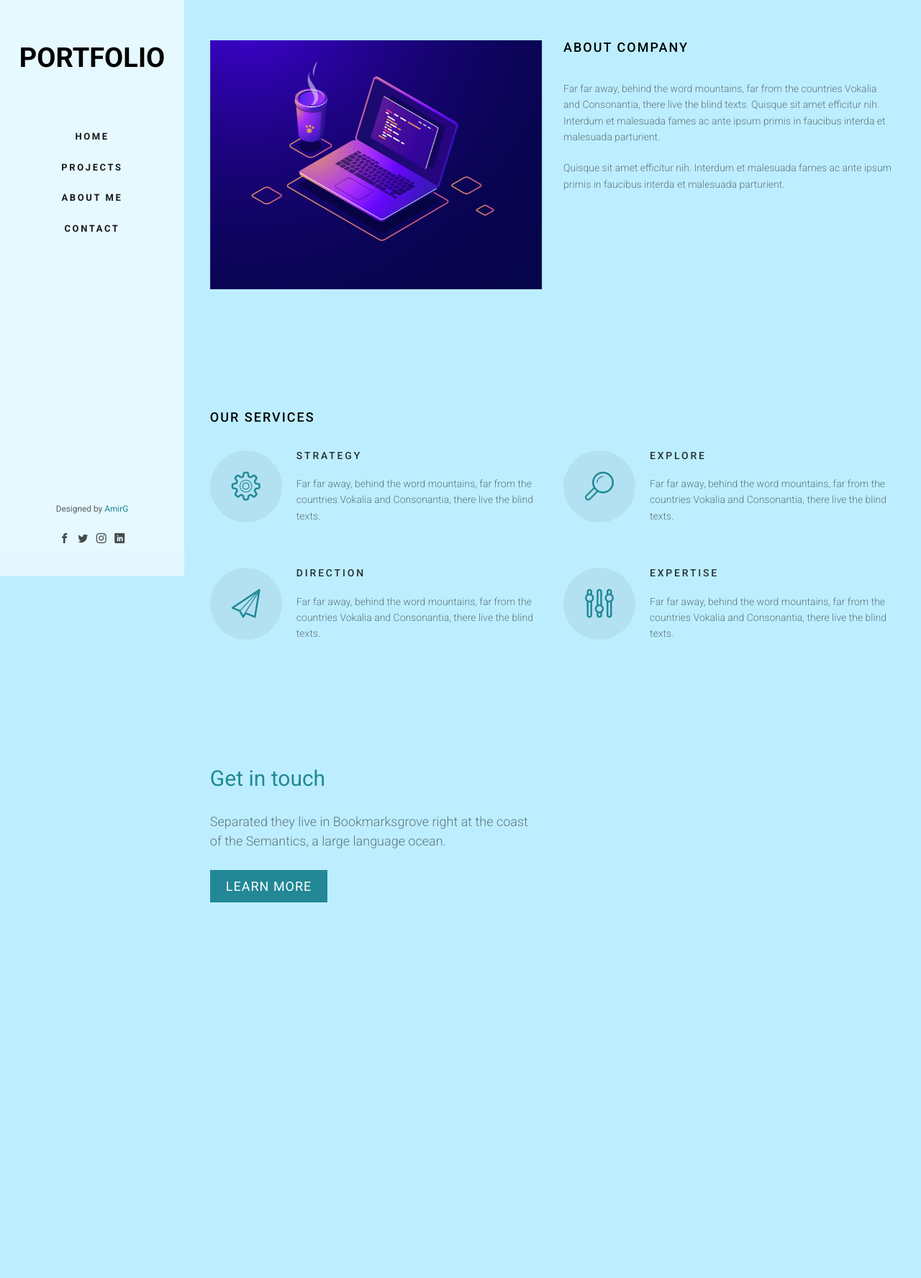
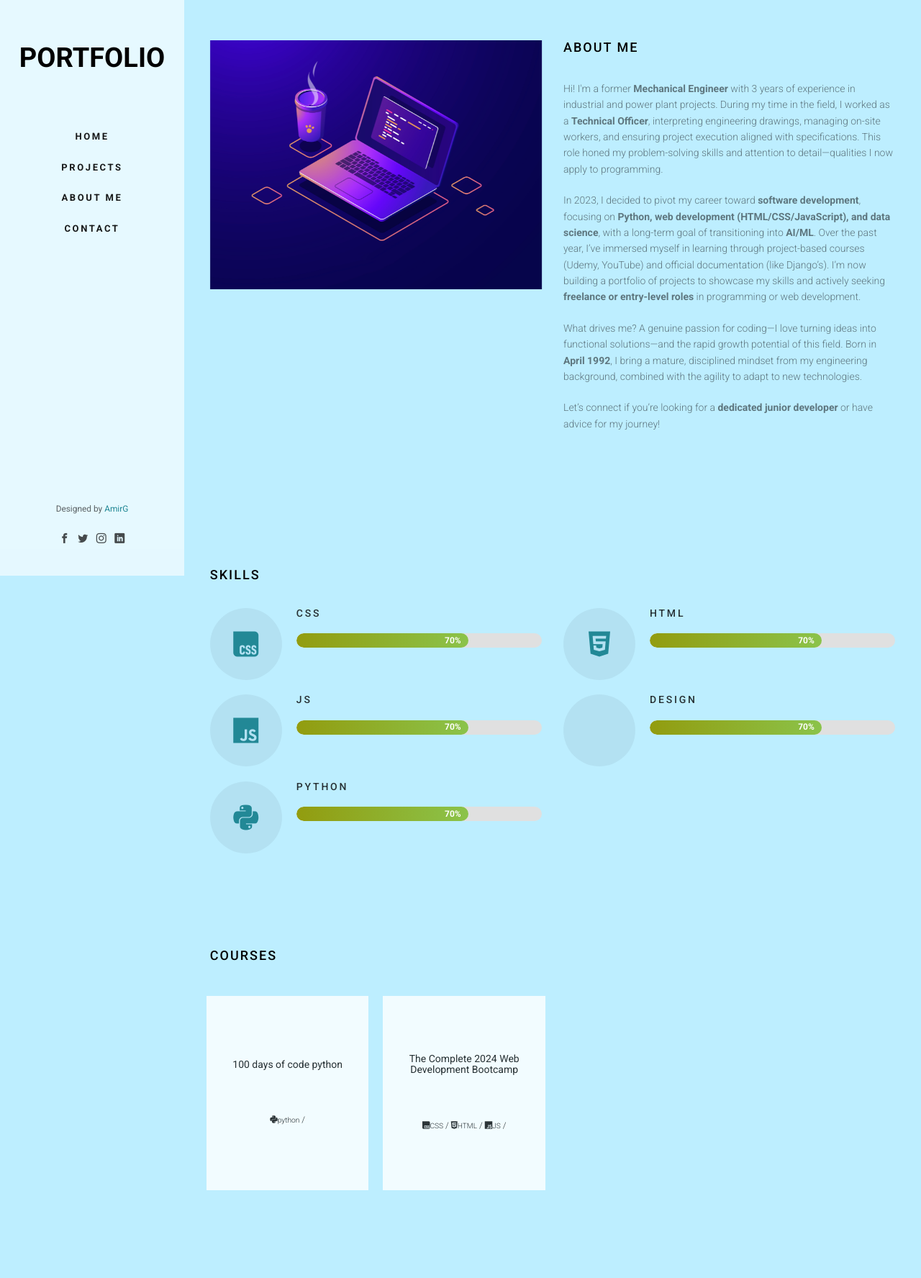
Before and after one commit to AMirSaLaRG/portfolio, a Django app: page /about/ in a window 1280 px wide. Shown: the whole page at 72% size. Before the commit the page ends 1254 px from the top, so only its background shows below. Run offline with Django 5.2, Linux system fonts and the light colour scheme; data comes from the database, SQL or seed files in the repository; both versions use the stored data as it was after the commit; some libraries are stand-ins or nearby versions; some web fonts are replaced.

```diff
--- a/first_protfolio/protfolio/templates/protfolio/about.html
+++ b/first_protfolio/protfolio/templates/protfolio/about.html
@@ -5,78 +5,82 @@
 			<div class="fh5co-narrow-content">
 				<div class="row row-bottom-padded-md">
 					<div class="col-md-6 animate-box" data-animate-effect="fadeInLeft">
-						<img class="img-responsive" src="{%static '/protfolio/images/img_bg_1.jpg'%}" alt="Free HTML5 Bootstrap Template by FreeHTML5.co">
+						<img class="img-responsive" style="margin-bottom: 20px" src="{%static '/protfolio/images/img_bg_1.jpg'%}" alt="Free HTML5 Bootstrap Template by FreeHTML5.co">
 					</div>
 					<div class="col-md-6 animate-box" data-animate-effect="fadeInLeft">
-						<h2 class="fh5co-heading">About Company</h2>
-						<p>Far far away, behind the word mountains, far from the countries Vokalia and Consonantia, there live the blind texts. Quisque sit amet efficitur nih. Interdum et malesuada fames ac ante ipsum primis in faucibus interda et malesuada parturient.</p>
-						<p>Quisque sit amet efficitur nih. Interdum et malesuada fames ac ante ipsum primis in faucibus interda et malesuada parturient.</p>
-					</div>
+						<h2 class="fh5co-heading">About Me</h2>
+						<div class="about-me">
+						<p>
+							Hi! I'm a former <strong>Mechanical Engineer</strong> with 3 years of experience in industrial and power plant projects.
+							During my time in the field, I worked as a <strong>Technical Officer</strong>, interpreting engineering drawings,
+							managing on-site workers, and ensuring project execution aligned with specifications.
+							This role honed my problem-solving skills and attention to detail—qualities I now apply to programming.
+						</p>
+
+						<p>
+							In 2023, I decided to pivot my career toward <strong>software development</strong>, focusing on
+							<strong>Python, web development (HTML/CSS/JavaScript), and data science</strong>, with a long-term goal of
+							transitioning into <strong>AI/ML</strong>. Over the past year, I’ve immersed myself in learning through
+							project-based courses (Udemy, YouTube) and official documentation (like Django’s).
+							I’m now building a portfolio of projects to showcase my skills and actively seeking
+							<strong>freelance or entry-level roles</strong> in programming or web development.
+						</p>
+
+						<p>
+							What drives me? A genuine passion for coding—I love turning ideas into functional solutions—and
+							the rapid growth potential of this field. Born in <strong>April 1992</strong>, I bring a mature, disciplined mindset
+							from my engineering background, combined with the agility to adapt to new technologies.
+						</p>
+
+						<p>
+							Let’s connect if you’re looking for a <strong>dedicated junior developer</strong> or have advice for my journey!
+						</p>
+</div></div>
 				</div>
 			</div>
 
 			<div class="fh5co-narrow-content">
-					<h2 class="fh5co-heading animate-box" data-animate-effect="fadeInLeft">Our Services</h2>
+					<h2 class="fh5co-heading animate-box" data-animate-effect="fadeInLeft">Skills</h2>
 					<div class="row">
-						<div class="col-md-6">
-							<div class="fh5co-feature animate-box" data-animate-effect="fadeInLeft">
-								<div class="fh5co-icon">
-									<i class="icon-settings"></i>
-								</div>
-								<div class="fh5co-text">
-									<h3>Strategy</h3>
-									<p>Far far away, behind the word mountains, far from the countries Vokalia and Consonantia, there live the blind texts. </p>
-								</div>
+						{% for skill in skills %}
+
+					<div id='skill' class="col-md-6" >
+						<div class="fh5co-feature animate-box" data-animate-effect="fadeInLeft">
+							<div class="fh5co-icon">
+								<i class="{{skill.icon}}"></i>
 							</div>
+							<div class="fh5co-text">
+								<h3>{{skill.name}}</h3>
+ 								<div class="skill-bar">
+ 								   <div class="skill-level" style="width: {{ skill.proficiency }}%">
+ 								     <span>{{ skill.proficiency }}%</span>
+ 								   </div>
+ 								 </div>							</div>
 						</div>
-						<div class="col-md-6">
-							<div class="fh5co-feature animate-box" data-animate-effect="fadeInLeft">
-								<div class="fh5co-icon">
-									<i class="icon-search4"></i>
-								</div>
-								<div class="fh5co-text">
-									<h3>Explore</h3>
-									<p>Far far away, behind the word mountains, far from the countries Vokalia and Consonantia, there live the blind texts. </p>
-								</div>
-							</div>
-						</div>
+					</div>
+				{%endfor%}
 
-						<div class="col-md-6">
-							<div class="fh5co-feature animate-box" data-animate-effect="fadeInLeft">
-								<div class="fh5co-icon">
-									<i class="icon-paperplane"></i>
-								</div>
-								<div class="fh5co-text">
-									<h3>Direction</h3>
-									<p>Far far away, behind the word mountains, far from the countries Vokalia and Consonantia, there live the blind texts. </p>
-								</div>
-							</div>
-						</div>
-						<div class="col-md-6">
-							<div class="fh5co-feature animate-box" data-animate-effect="fadeInLeft">
-								<div class="fh5co-icon">
-									<i class="icon-params"></i>
-								</div>
-								<div class="fh5co-text">
-									<h3>Expertise</h3>
-									<p>Far far away, behind the word mountains, far from the countries Vokalia and Consonantia, there live the blind texts. </p>
-								</div>
-							</div>
-						</div>
 					</div>
 				</div>
 
 			<div class="fh5co-narrow-content">
-				<div class="row">
-					<div class="col-md-4 animate-box" data-animate-effect="fadeInLeft">
-						<h1 class="fh5co-heading-colored">Get in touch</h1>
+				<h2 class="fh5co-heading animate-box" data-animate-effect="fadeInLeft">Courses</h2>
+				<div class="row row-bottom-padded-md">
+
+					{% for course in courses%}
+					<div class="col-md-3 col-sm-6 col-padding text-center animate-box">
+						<a href="{%url 'projects'%}{{project.id}}" class="work image-popup" style="background -image: url({% static 'protfolio/images/projects/'%}{{project.image_basename}});">
+							<div class="desc" style='opacity: 0.8; background-image: url{% static "portfolio/images/img-3.jpg" %}'>
+								<h3>{{course.title}}</h3>
+								<span>
+									{%for skill in course.skills_covered.all%}
+									<i class="{{skill.icon}}"></i><small>{{skill.name}}</small> /   </small>
+									{%endfor%}
+								</span>
+							</div>
+						</a>
 					</div>
-				</div>
-				<div class="row">
-					<div class="col-md-6 col-md-offset-3 col-md-pull-3 animate-box" data-animate-effect="fadeInLeft">
-						<p class="fh5co-lead">Separated they live in Bookmarksgrove right at the coast of the Semantics, a large language ocean.</p>
-						<p><a href="#" class="btn btn-primary">Learn More</a></p>
-					</div>
+					{% endfor %}
 
 				</div>
 			</div>
--- a/first_protfolio/protfolio/templates/protfolio/index.html
+++ b/first_protfolio/protfolio/templates/protfolio/index.html
@@ -9,7 +9,7 @@
 				   			<div class="row">
 					   			<div class="col-md-8 col-md-offset-2 text-center js-fullheight slider-text">
 					   				<div class="slider-text-inner">
-					   					<h1> <strong>Amirsalar Ghaffari</strong> </br> Programming and  Web develop</h1>
+					   					<h1> <strong>Amirsalar Ghaffari</strong> </br> Programming and Web development</h1>
 											<p><a class="btn btn-primary btn-demo popup-vimeo" href="{%url 'about'%}"> <i class="icon-monitor"></i> About me</a>
 												 <a class="btn btn-primary btn-learn" href="{%url 'contact'%}">Contact me<i class="icon-arrow-right3"></i></a>
 												</p>
--- a/first_protfolio/protfolio/templates/protfolio/projects.html
+++ b/first_protfolio/protfolio/templates/protfolio/projects.html
@@ -3,7 +3,7 @@
 
 		{% comment %} <div id="fh5co-main"> {% endcomment %}
 			<div class="fh5co-narrow-content">
-				<h2 class="fh5co-heading animate-box" data-animate-effect="fadeInLeft">Portfolio</h2>
+				<h2 class="fh5co-heading animate-box" data-animate-effect="fadeInLeft">Projects</h2>
 				<div class="row row-bottom-padded-md">
 
 					{% for project in projects%}
--- a/first_protfolio/protfolio/views.py
+++ b/first_protfolio/protfolio/views.py
@@ -1,5 +1,12 @@
-from django.shortcuts import render, HttpResponse
+from django.shortcuts import render, HttpResponse, redirect
 from .models import Project, Skill, Course, ProjectSkill, ContactMessage
+from django.core.cache import cache
+from django.http import HttpResponseForbidden
+from .forms import ContactForm
+from django.contrib import messages
+import time
+
+
 # Create your views here.
 
 def index(request):
@@ -36,21 +43,49 @@ def project_detail(request, project_id):
 
 def contact(request):
     if request.method == 'POST':
+        ip = request.META.get('REMOTE_ADDR')
+        # Check if the IP address is blocked
+        if cache.get(f'blocked_(ip)'):
+            # If the IP address is blocked, return a forbidden response
+            return HttpResponseForbidden("Too many submissions. Try again later.")
+        # Track submisions (count + timestamp)
+        submission = cache.get(f'submission_{ip}', [])
+
+        #Remove submission older than 1 minute
+        curret_time = time.time()
+        submission = [s for s in submission if curret_time - s < 60]
+
+        if len(submission) >= 3:
+            # Block the IP address for 1 minute
+            cache.set(f'blocked_{ip}', True, timeout=60)
+            return HttpResponseForbidden("Too many submissions. Try again later.")
+        # Add the current submission timestamp to the list
+        submission.append(curret_time)
+        # Save the updated submission list back to the cache
+        cache.set(f'submission_{ip}', submission, timeout=60)
+        # Process the form data
         name = request.POST.get('name')
         email = request.POST.get('email')
         message = request.POST.get('message')
         phone = request.POST.get('phone')
         contact_message = ContactMessage(name=name, email=email,phone=phone, message=message)
         contact_message.save()
-        return HttpResponse("Thank you for your message!")
+        messages.success(request, "Your message has been sent successfully!")
+        return redirect('contact')
     else:
         pass
     # Handle GET request here if needed
-
-    return render(request, 'protfolio/contact.html')
+    form = ContactForm()
+    return render(request, 'protfolio/contact.html' , {'form': form})
 
 def about(request):
-    return render(request, 'protfolio/about.html')
+    context = {
+        'skills': Skill.objects.all(),
+        'courses': Course.objects.all().order_by('-completion_date')[:5],
+        'projectskills': ProjectSkill.objects.all().order_by('-project_id')
+    }
+
+    return render(request, 'protfolio/about.html', context)
 
 def blog(request):
     return render(request, 'protfolio/blog.html')
```
Also changed, not shown: first_protfolio/protfolio/forms.py (added, +27 -0 lines), first_protfolio/protfolio/templates/protfolio/contact.html (+27 -8 lines), first_protfolio/protfolio/templates/protfolio/project_detail.html (+11 -2 lines), first_protfolio/remind.txt (+14 -8 lines), first_protfolio/db.sqlite3.
